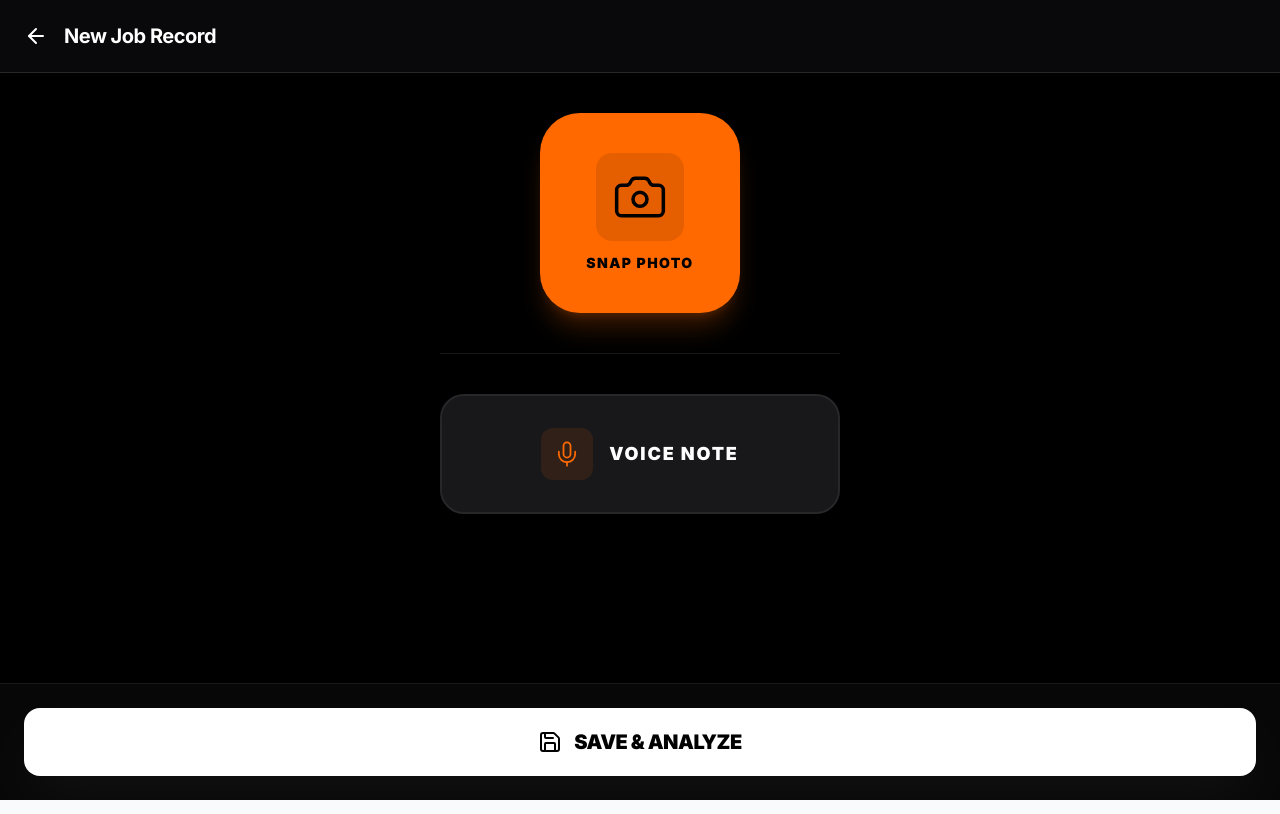
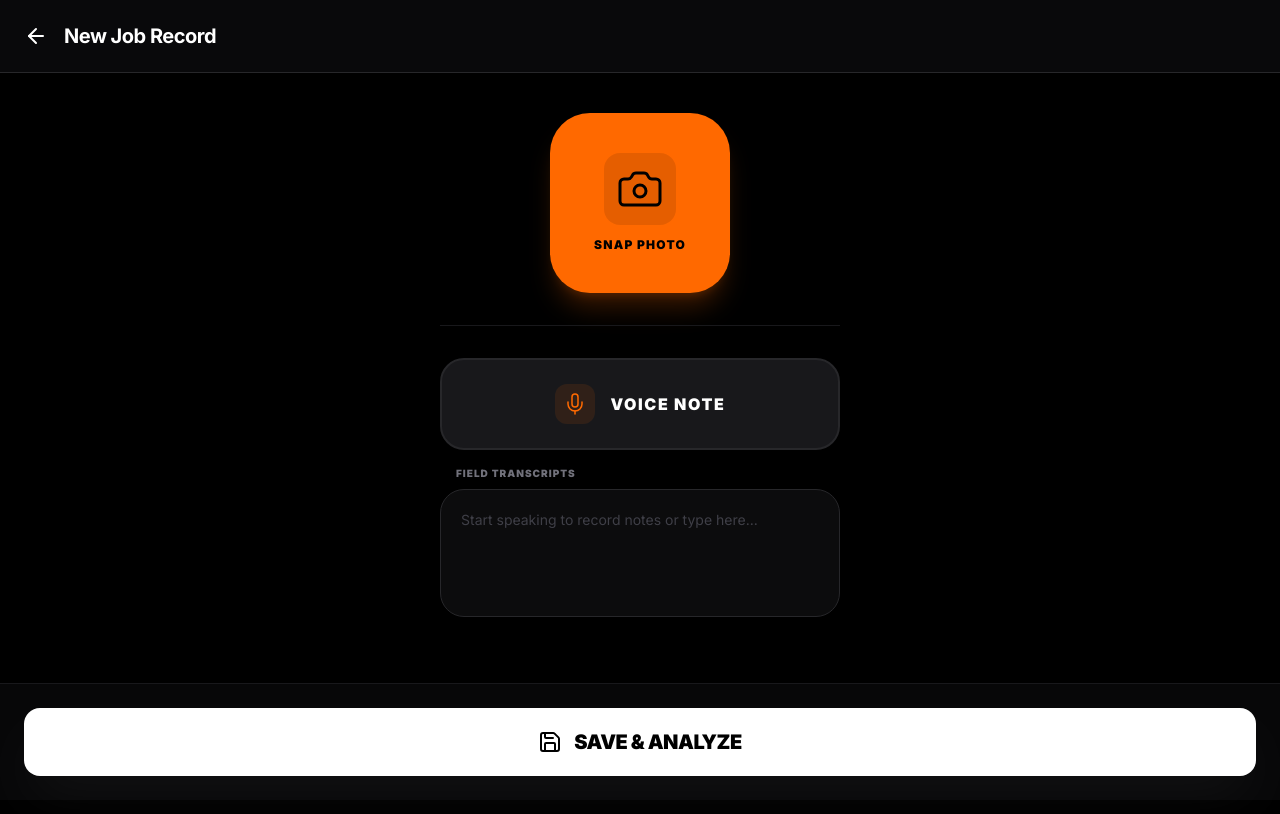
Before and after one commit to frankdorr35/open-electrician, a Next.js app: page /log-job in a window 1280 px wide. Built offline with nearby package versions, Linux system fonts and the light colour scheme.

Commit message:
feat: Implement job logging page with photo capture, voice notes, and AI analysis using the Gemini API.

```diff
--- a/app/api/analyze-job/route.ts
+++ b/app/api/analyze-job/route.ts
@@ -28,12 +28,16 @@ export async function POST(req: Request) {
     };
 
     const prompt = `
-      Act as a Master Electrician. Analyze the provided image and the following field voice transcript: "${transcript || 'No transcript provided'}"
+      Act as a Master Electrician. Analyze the provided image of the equipment and the following field notes from the electrician on site:
+
+      Field Notes: "${transcript || 'No specific notes provided.'}"
+
+      Combine both the visual cues from the image and the electrician's notes to provide a highly accurate analysis.
 
       Return a structured JSON object with these EXACT keys:
       1. equipmentSpotted: (String) What you see in the photo (e.g., '200A Square D Panel').
       2. extractedSpecs: (String) Any readable text, voltages, or amps.
-      3. professionalSummary: (String) A clean, polished version of the field notes.
+      3. professionalSummary: (String) A clean, polished version of the field notes combined with visual analysis.
 
       Return ONLY valid JSON.
     `;
--- a/app/log-job/page.tsx
+++ b/app/log-job/page.tsx
@@ -1,6 +1,6 @@
 'use client';
 
-import React, { useState, useRef } from 'react';
+import React, { useState, useRef, useEffect } from 'react';
 import { ArrowLeft, Camera, Mic, Square, Save } from 'lucide-react';
 import Link from 'next/link';
 
@@ -8,7 +8,7 @@ export default function LogJobPage() {
   const [selectedFile, setSelectedFile] = useState<File | null>(null);
   const [imagePreview, setImagePreview] = useState<string | null>(null);
   const [isRecording, setIsRecording] = useState(false);
-  const [audioBlob, setAudioBlob] = useState<Blob | null>(null);
+  const [transcript, setTranscript] = useState("");
   const [isAnalyzing, setIsAnalyzing] = useState(false);
   const [analysisResult, setAnalysisResult] = useState<{
     equipmentSpotted: string;
@@ -17,8 +17,41 @@ export default function LogJobPage() {
   } | null>(null);
 
   const fileInputRef = useRef<HTMLInputElement>(null);
-  const mediaRecorderRef = useRef<MediaRecorder | null>(null);
-  const chunksRef = useRef<Blob[]>([]);
+  const recognitionRef = useRef<any>(null);
+
+  // Initialize Speech Recognition
+  useEffect(() => {
+    const SpeechRecognition = (window as any).SpeechRecognition || (window as any).webkitSpeechRecognition;
+    if (SpeechRecognition) {
+      const recognition = new SpeechRecognition();
+      recognition.continuous = true;
+      recognition.interimResults = true;
+      recognition.lang = 'en-US';
+
+      recognition.onresult = (event: any) => {
+        let finalTranscript = '';
+        for (let i = event.resultIndex; i < event.results.length; ++i) {
+          if (event.results[i].isFinal) {
+            finalTranscript += event.results[i][0].transcript;
+          }
+        }
+        if (finalTranscript) {
+          setTranscript(prev => (prev + ' ' + finalTranscript).trim());
+        }
+      };
+
+      recognition.onerror = (event: any) => {
+        console.error('Speech recognition error:', event.error);
+        setIsRecording(false);
+      };
+
+      recognition.onend = () => {
+        setIsRecording(false);
+      };
+
+      recognitionRef.current = recognition;
+    }
+  }, []);
 
   // Camera Handlers
   const handleSnapPhoto = () => {
@@ -36,47 +69,23 @@ export default function LogJobPage() {
     }
   };
 
-  // Audio Handlers
-  const startRecording = async () => {
-    try {
-      const stream = await navigator.mediaDevices.getUserMedia({ audio: true });
-      const mediaRecorder = new MediaRecorder(stream);
-      mediaRecorderRef.current = mediaRecorder;
-      chunksRef.current = [];
+  // Speech Handlers
+  const toggleRecording = () => {
+    if (!recognitionRef.current) {
+      alert("Speech recognition is not supported in this browser.");
+      return;
+    }
 
-      mediaRecorder.ondataavailable = (e) => {
-        if (e.data.size > 0) {
-          chunksRef.current.push(e.data);
-        }
-      };
-
-      mediaRecorder.onstop = () => {
-        const blob = new Blob(chunksRef.current, { type: 'audio/webm' });
-        setAudioBlob(blob);
-        console.log('Audio recorded:', blob);
-      };
-
-      mediaRecorder.start();
-      setIsRecording(true);
-    } catch (err) {
-      console.error('Error accessing microphone:', err);
-      alert('Could not access microphone. Please ensure you have given permission.');
-    }
-  };
-
-  const stopRecording = () => {
-    if (mediaRecorderRef.current && isRecording) {
-      mediaRecorderRef.current.stop();
-      mediaRecorderRef.current.stream.getTracks().forEach(track => track.stop());
+    if (isRecording) {
+      recognitionRef.current.stop();
       setIsRecording(false);
-    }
-  };
-
-  const toggleRecording = () => {
-    if (isRecording) {
-      stopRecording();
     } else {
-      startRecording();
+      try {
+        recognitionRef.current.start();
+        setIsRecording(true);
+      } catch (err) {
+        console.error("Failed to start recognition:", err);
+      }
     }
   };
 
@@ -92,8 +101,7 @@ export default function LogJobPage() {
     try {
       const formData = new FormData();
       formData.append("image", selectedFile);
-      // Placeholder for transcript as specified by user
-      formData.append("transcript", "Voice note captured at job site.");
+      formData.append("transcript", transcript);
 
       const response = await fetch("/api/analyze-job", {
         method: "POST",
@@ -125,7 +133,7 @@ export default function LogJobPage() {
         <h1 className="text-xl font-bold tracking-tight">New Job Record</h1>
       </header>
 
-      <main className="flex-1 p-6 flex flex-col gap-10 max-w-md mx-auto w-full pt-10">
+      <main className="flex-1 p-6 flex flex-col gap-8 max-w-md mx-auto w-full pt-10 pb-20">
 
         {/* Camera Section */}
         <section className="flex flex-col items-center">
@@ -140,20 +148,20 @@ export default function LogJobPage() {
           <button
             disabled={isAnalyzing}
             onClick={handleSnapPhoto}
-            className="w-full aspect-square max-w-[200px] bg-orange-500 rounded-[2.5rem] flex flex-col items-center justify-center gap-3 transition-all hover:brightness-110 active:scale-95 shadow-xl shadow-orange-500/20 group disabled:opacity-50 disabled:grayscale"
+            className="w-full aspect-square max-w-[180px] bg-orange-500 rounded-[2.5rem] flex flex-col items-center justify-center gap-3 transition-all hover:brightness-110 active:scale-95 shadow-xl shadow-orange-500/20 group disabled:opacity-50 disabled:grayscale"
           >
-            <div className="p-4 bg-black/10 rounded-2xl group-hover:scale-110 transition-transform">
-              <Camera size={56} className="text-black" strokeWidth={1.5} />
+            <div className="p-3 bg-black/10 rounded-2xl group-hover:scale-110 transition-transform">
+              <Camera size={48} className="text-black" strokeWidth={1.5} />
             </div>
-            <span className="text-black font-black uppercase text-sm tracking-widest">Snap Photo</span>
+            <span className="text-black font-black uppercase text-xs tracking-widest">Snap Photo</span>
           </button>
 
           {imagePreview && (
             <div className="mt-8 relative group">
-              <div className="w-40 h-40 rounded-3xl overflow-hidden border-2 border-orange-500 shadow-2xl shadow-orange-500/20">
+              <div className="w-32 h-32 rounded-3xl overflow-hidden border-2 border-orange-500 shadow-2xl shadow-orange-500/20">
                 <img src={imagePreview} alt="Preview" className="w-full h-full object-cover" />
               </div>
-              <div className="absolute -top-2 -right-2 bg-orange-500 text-black text-[10px] font-bold px-2 py-1 rounded-full uppercase tracking-tighter">
+              <div className="absolute -top-2 -right-2 bg-orange-500 text-black text-[10px] font-bold px-2 py-1 rounded-full uppercase tracking-tighter shadow-lg">
                 Preview
               </div>
             </div>
@@ -162,31 +170,37 @@ export default function LogJobPage() {
 
         <div className="h-px bg-zinc-900 w-full" />
 
-        {/* Audio Section */}
-        <section className="flex flex-col items-center w-full">
+        {/* Voice Section */}
+        <section className="flex flex-col items-center w-full gap-4">
           <button
             disabled={isAnalyzing}
             onClick={toggleRecording}
-            className={`w-full py-8 rounded-3xl flex items-center justify-center gap-4 transition-all active:scale-95 border-2 disabled:opacity-50 ${
+            className={`w-full py-6 rounded-3xl flex items-center justify-center gap-4 transition-all active:scale-95 border-2 disabled:opacity-50 ${
               isRecording
                 ? 'bg-red-500 border-red-500 shadow-xl shadow-red-500/40 animate-pulse'
                 : 'bg-zinc-900 border-zinc-800 hover:bg-zinc-800 hover:border-zinc-700'
             }`}
           >
-            <div className={`p-3 rounded-xl ${isRecording ? 'bg-white/20' : 'bg-orange-500/10'}`}>
-              {isRecording ? <Square size={28} fill="white" className="text-white" /> : <Mic size={28} className="text-orange-500" strokeWidth={1.5} />}
+            <div className={`p-2 rounded-xl ${isRecording ? 'bg-white/20' : 'bg-orange-500/10'}`}>
+              {isRecording ? <Square size={24} fill="white" className="text-white" /> : <Mic size={24} className="text-orange-500" strokeWidth={1.5} />}
             </div>
-            <span className="font-black uppercase tracking-widest text-lg">
+            <span className="font-black uppercase tracking-widest text-base">
               {isRecording ? 'Recording...' : 'Voice Note'}
             </span>
           </button>
 
-          {audioBlob && !isRecording && (
-            <div className="mt-4 flex items-center gap-2 text-zinc-400 bg-zinc-900/50 px-4 py-2 rounded-full border border-zinc-800">
-              <div className="w-2 h-2 rounded-full bg-green-500 animate-pulse" />
-              <p className="text-xs font-bold uppercase tracking-widest">Audio Ready</p>
-            </div>
-          )}
+          {/* Transcript Area */}
+          <div className="w-full flex flex-col gap-2">
+            <label className="text-[10px] font-black uppercase tracking-widest text-zinc-500 ml-4">
+              Field Transcripts
+            </label>
+            <textarea
+              value={transcript}
+              onChange={(e) => setTranscript(e.target.value)}
+              placeholder="Start speaking to record notes or type here..."
+              className="w-full h-32 bg-zinc-900/50 border border-zinc-800 rounded-3xl p-5 text-sm text-zinc-300 focus:outline-none focus:border-orange-500 transition-colors resize-none placeholder:text-zinc-700"
+            />
+          </div>
         </section>
 
         {/* Results Section */}
```
